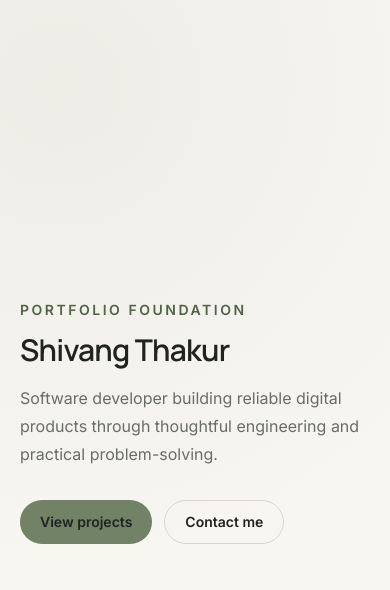
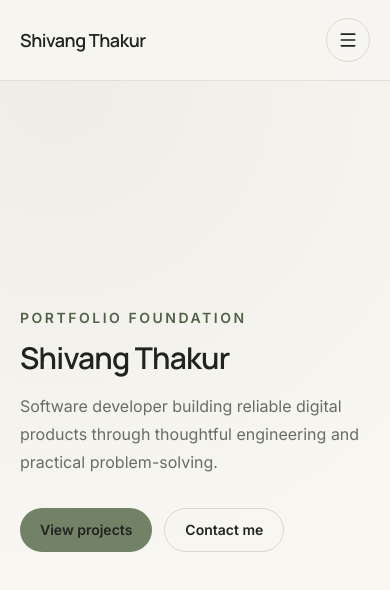
Before and after one commit to shivangthakur17/shivang-portfolio, a Next.js app: page / in a window 390 px wide. Shown: the top 590 px of the page. Built offline with nearby package versions, Linux system fonts and the light colour scheme.

Commit message:
feat: add responsive site header

```diff
--- a/src/app/layout.tsx
+++ b/src/app/layout.tsx
@@ -1,5 +1,8 @@
 import type { Metadata } from "next";
 import { Inter, Manrope } from "next/font/google";
+
+import { Header } from "@/components/layout/Header";
+
 import "./globals.css";
 
 const inter = Inter({
@@ -28,7 +31,10 @@ export default function RootLayout({
 }>) {
   return (
     <html lang="en" className={`${inter.variable} ${manrope.variable}`}>
-      <body>{children}</body>
+      <body>
+        <Header />
+        {children}
+      </body>
     </html>
   );
 }
--- a/src/app/page.tsx
+++ b/src/app/page.tsx
@@ -7,7 +7,7 @@ import { SectionHeading } from "@/components/ui/SectionHeading";
 export default function HomePage() {
   return (
     <main>
-      <section className="flex min-h-screen items-center py-24">
+      <section className="flex min-h-screen items-center pt-28 pb-24">
         <Container>
           <SectionHeading
             eyebrow="Portfolio foundation"
--- a/src/components/layout/Header.tsx
+++ b/src/components/layout/Header.tsx
@@ -0,0 +1,89 @@
+"use client";
+
+import { Menu, X } from "lucide-react";
+import Link from "next/link";
+import { useState } from "react";
+
+import { Container } from "@/components/layout/Container";
+import { buttonStyles } from "@/components/ui/Button";
+import { navigationItems } from "@/data/navigation";
+
+export function Header() {
+  const [isOpen, setIsOpen] = useState(false);
+
+  function closeMenu() {
+    setIsOpen(false);
+  }
+
+  return (
+    <header className="fixed inset-x-0 top-0 z-50 border-b border-border/70 bg-background/90 backdrop-blur-md">
+      <Container className="flex h-20 items-center justify-between">
+        <Link
+          href="/"
+          className="font-display text-lg font-semibold tracking-tight"
+          onClick={closeMenu}
+        >
+          Shivang Thakur
+        </Link>
+
+        <nav className="hidden items-center gap-8 md:flex">
+          {navigationItems.map((item) => (
+            <Link
+              key={item.href}
+              href={item.href}
+              className="text-sm font-medium text-muted transition-colors hover:text-foreground"
+            >
+              {item.label}
+            </Link>
+          ))}
+
+          <Link
+            href="/contact"
+            className={buttonStyles("primary", "min-h-10 px-4")}
+          >
+            Let&apos;s talk
+          </Link>
+        </nav>
+
+        <button
+          type="button"
+          className="inline-flex size-11 items-center justify-center rounded-full border border-border transition-colors hover:bg-surface md:hidden"
+          aria-label={isOpen ? "Close navigation" : "Open navigation"}
+          aria-expanded={isOpen}
+          aria-controls="mobile-navigation"
+          onClick={() => setIsOpen((current) => !current)}
+        >
+          {isOpen ? <X size={20} /> : <Menu size={20} />}
+        </button>
+      </Container>
+
+      {isOpen && (
+        <nav
+          id="mobile-navigation"
+          className="border-t border-border bg-background md:hidden"
+        >
+          <Container className="flex flex-col py-5">
+            {navigationItems.map((item) => (
+              <Link
+                key={item.href}
+                href={item.href}
+                className="border-b border-border/70 py-4 text-base font-medium"
+                onClick={closeMenu}
+              >
+                {item.label}
+              </Link>
+            ))}
+
+            <Link
+              href="/contact"
+              className={buttonStyles("primary", "mt-5 w-full")}
+              onClick={closeMenu}
+            >
+              Let&apos;s talk
+            </Link>
+          </Container>
+        </nav>
+      )}
+    </header>
+  );
+}
```
